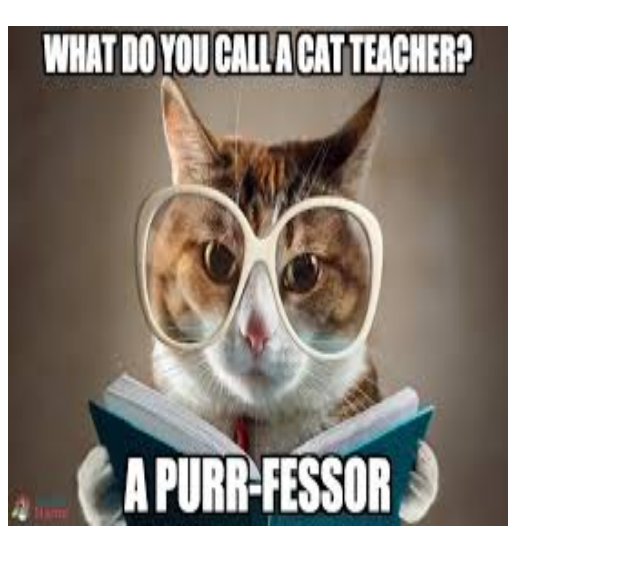
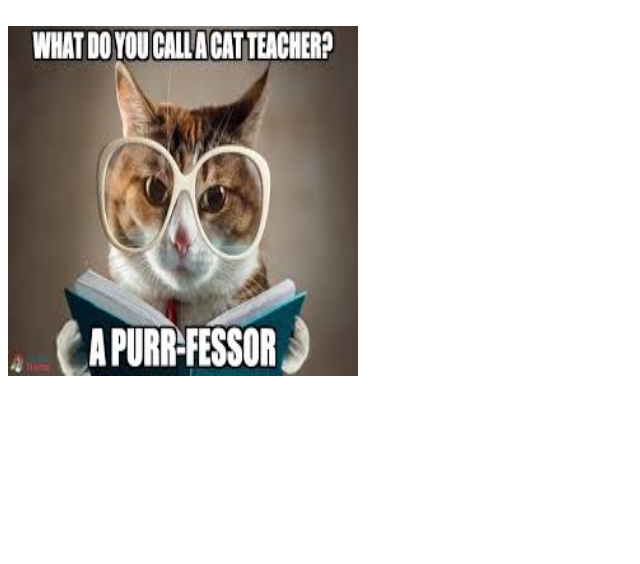
Before and after one commit to RonishKhadgi/RonishKhadgi.github.io, a plain HTML site: page index.html in a window 1280 px wide. Shown: the whole page, without its empty margins (0-640 px from the left). Drawn offline with Linux system fonts and the light colour scheme.

Commit message:
Update index.html

```diff
--- a/index.html
+++ b/index.html
@@ -8,7 +8,7 @@
 
 <body>
        <br>
-       <img src="CatMeme.jpg" alt="Punny Cat Meme" style="width: 500px; height: 500px;">
+       <img src="CatMeme.jpg" alt="Punny Cat Meme" style="width: 350px; height: 350px;">
 </body>
 
 </html>
```
